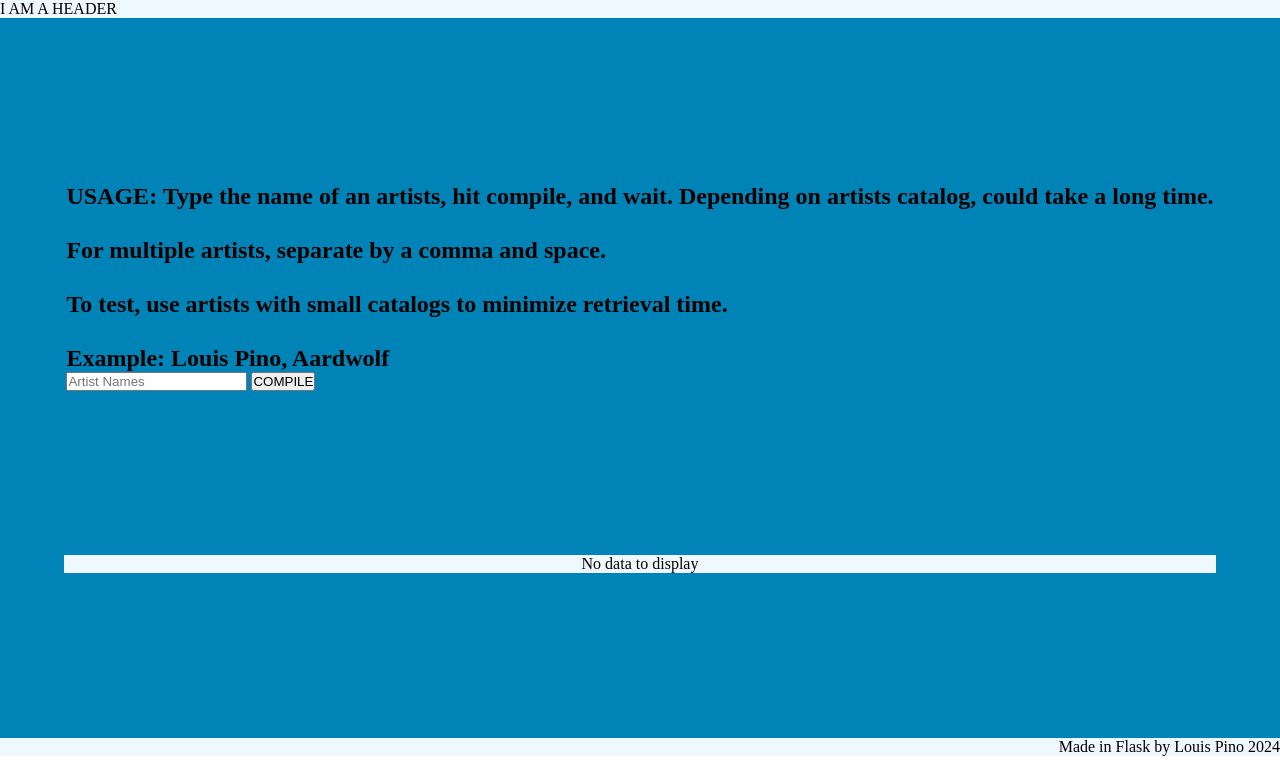
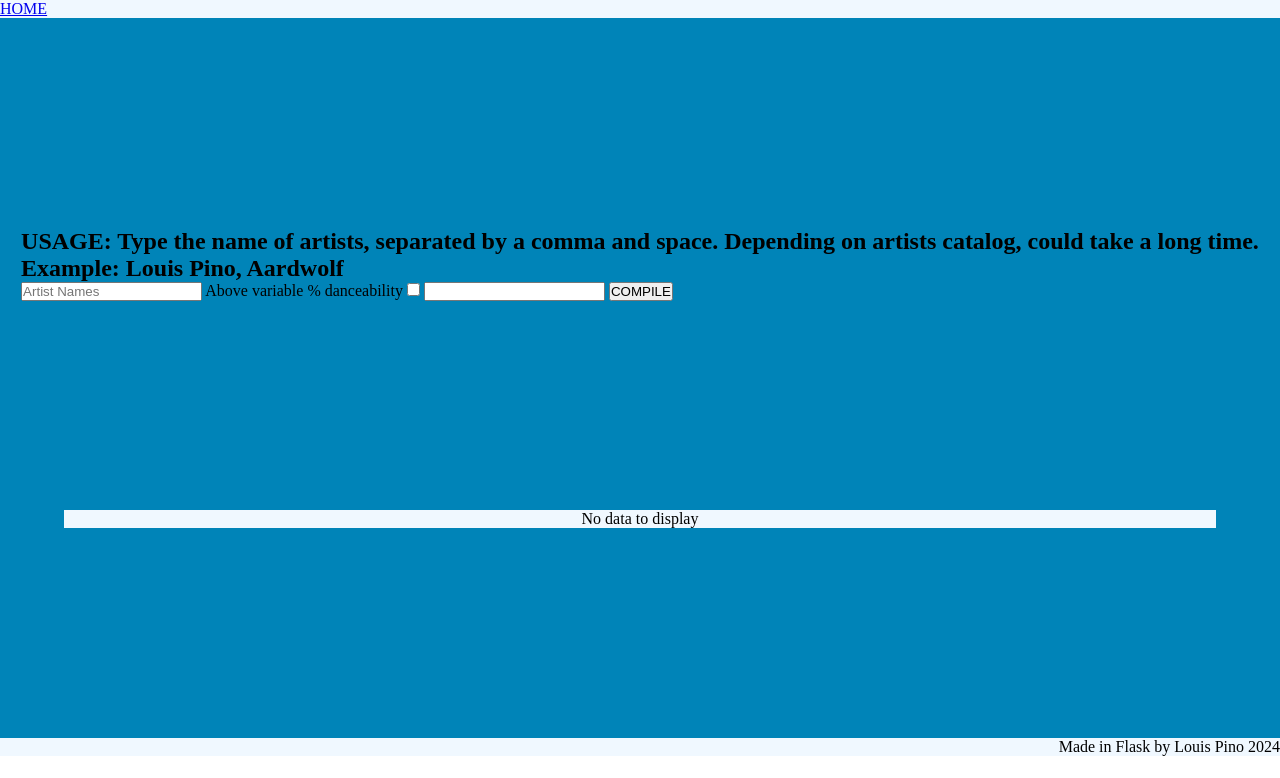
Before and after one commit to LouisPino/corpus-generator, a Flask app: page / in a window 1280 px wide. Shown: the top 778 px of the page. Run offline with Flask 3, Linux system fonts and the light colour scheme.

Commit message:
can filter by danceability percentage

```diff
--- a/main.py
+++ b/main.py
@@ -8,8 +8,7 @@ app = Flask(__name__, static_url_path="/static")
 @app.route("/", methods=["GET", "POST"])
 def index():
     if request.method == "POST":
-        data = get_all_artist_songs(request.form.get("artist_names"))
-        print(data)
+        data = get_all_artist_songs(request.form.get("artist_names"), request.form.get("dancey-val"), dancey = True if request.form.get("dancey") == "on" else False, )
         return render_template("index.html", data=data)
     elif request.method == "GET":
         return render_template("index.html")
--- a/spotify.py
+++ b/spotify.py
@@ -31,7 +31,7 @@ headers = {
 }
 
 
-def get_all_artist_songs(names):
+def get_all_artist_songs(names, dancey_val, dancey=False):
     # get artist IDs
     artist_names = names.split(", ")
     artist_ids = []
@@ -43,7 +43,7 @@ def get_all_artist_songs(names):
 
     # Get artist's albums
     albums = []
-    for idx, id in enumerate(artist_ids):
+    for id in artist_ids:
         albums_url = f'https://api.spotify.com/v1/artists/{id}/albums'
         albums_response = requests.get(albums_url, headers=headers)
         albums.extend(albums_response.json()['items'])
@@ -63,8 +63,14 @@ def get_all_artist_songs(names):
     track_data=[]
     for track_id in track_ids:
             track_info = get_track_info(track_id)
+            print(dancey)
             if track_info:
-                track_data.append(track_info)
+                if dancey:
+                    if track_info["danceability"] >= int(dancey_val)/100:
+                        track_data.append(track_info)
+                else:
+                    track_data.append(track_info)
+
 
             time.sleep(0.01)
     all_tracks.extend(track_data)
@@ -95,12 +101,11 @@ def get_track_info(track_id):
             else:
                 print(f"Failed to fetch track {track_id}: Status code {track_response.status_code}")
                 return None
-            # add artist and album names here.
 
 
 def download_csv(data):
      output = StringIO()
-     headers = ["title", "artist", "album", "danceability", "energy", "key", "loudness", "mode", "speechiness", "acousticness", "instrumentalness", "liveness", "valence", "tempo", "type", "id", "uri", "track_href", "analysis_url", "duration_ms", "time_signature"]
+     headers = ["title", "artist", "album", "danceability", "energy", "key", "loudness", "mode", "speechiness", "acousticness", "instrumentalness", "liveness", "valence", "tempo", "id", "uri", "track_href", "analysis_url", "duration_ms", "time_signature"]
      writer = csv.DictWriter(output, fieldnames = headers)
      writer.writeheader()
      pythonized = ast.literal_eval((data))
--- a/templates/index.html
+++ b/templates/index.html
@@ -2,14 +2,16 @@
 
 {% block main %}
 <div class="form-div">
-    <h2>USAGE: Type the name of an artists, hit compile, and wait. Depending on artists catalog, could take a long
-        time.<br /><br />For multiple artists, separate by a comma and space.<br /><br />To test, use artists with small
-        catalogs to minimize retrieval time.
-        <br /><br />Example: Louis Pino,
+    <h2>USAGE: Type the name of artists, separated by a comma and space. Depending on artists catalog, could take a long
+        time.<br />Example: Louis Pino,
         Aardwolf
     </h2>
     <form method="post" action="/">
         <input type="text" name="artist_names" placeholder="Artist Names">
+        <label> Above variable % danceability
+            <input type="checkbox" name="dancey">
+            <input type="number" name="dancey-val">
+        </label>
         <button type="submit">COMPILE</button>
     </form>
 </div>
--- a/templates/layout.html
+++ b/templates/layout.html
@@ -10,7 +10,7 @@
 
 <body>
     <header>
-        I AM A HEADER
+        <a href="/">HOME</a>
     </header>
     <main>
         {% block main %}{% endblock %}
```
